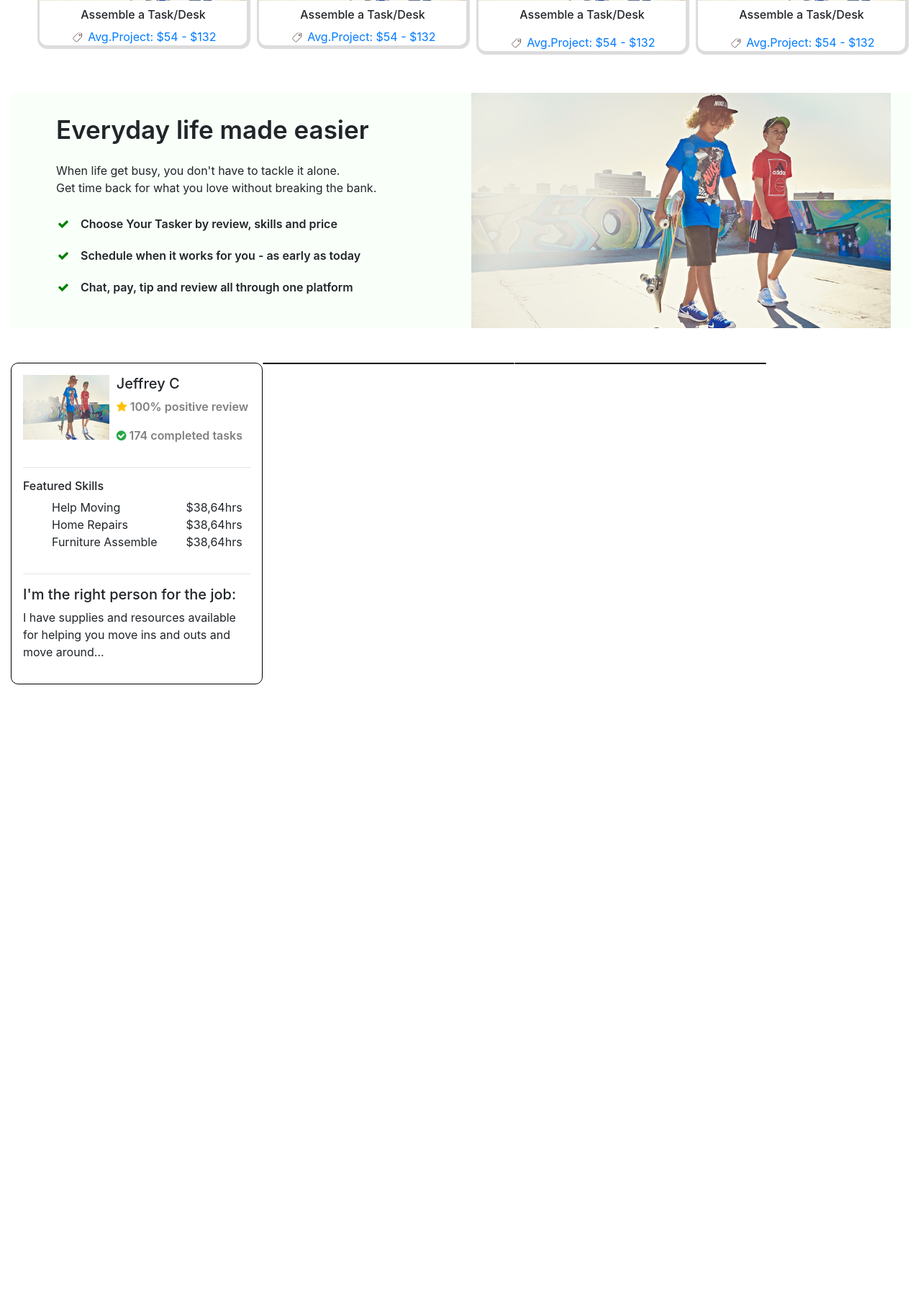
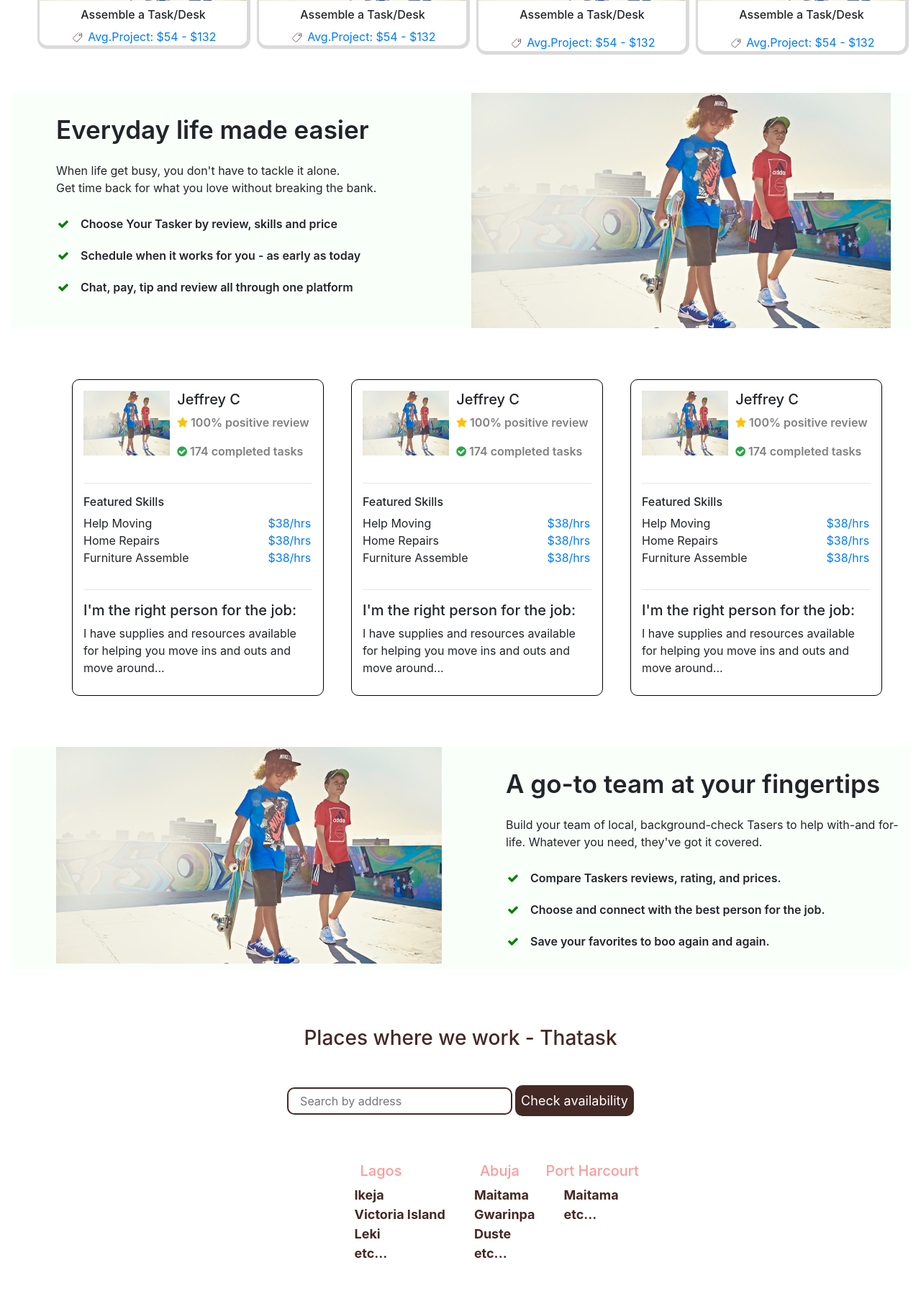
Before and after one commit to Emmagist/rabbit-projects, a PHP site: page / in a window 1280 px wide. Shown: the part 1259-3078 px from the top of the page at 72% size. Before the commit the page ends 2210 px from the top, so only its background shows below. Run offline with PHP 8.4, Linux system fonts and the light colour scheme.

Commit message:
hands on index

```diff
--- a/css/style.css
+++ b/css/style.css
@@ -2,7 +2,7 @@
 :root{
     --brown: #442925;
     --yellow: #fbbe28;
-    --lightRed: #ffe5e5;
+    --lightRed: #fd9b9b;
     --white: #ffffff;
 }
 /* color parlet */
@@ -13,9 +13,14 @@
     --white: #fff;
   } */
 /* navbar */
+.navbar{
+    /* position: fixed; */
+}
+
 .nav-div{
     margin-left: 40%;
 }
+
 .radius{
     border-radius: 10px;
     border: 1px solid #fff;
@@ -72,7 +77,6 @@
     border: 1px solid var(--brown);
     padding: 10px;
     width: 70%;
-    text-align: center;
     background-color: transparent;
     color: var(--white);
 }
@@ -134,7 +138,7 @@
         width: 18rem;
         margin: 10px;
         border-radius: 10px;
-        box-shadow: 1px 1px 1px 4px gainsboro;
+        box-shadow: 1px 1px 1px 4px rgb(219, 218, 218);
     }
 
     .main-row-div > div > .card-div > img{
@@ -153,6 +157,8 @@
         border: 1px solid black;
         border-radius: 10px;
         width: 350px;
+        padding: 15px  15px  10px  15px;
+        margin: 23px 23px 23px 15px;
     }
     .div-slider-img{
         display: flex;
@@ -182,8 +188,106 @@
         list-style: none;
     }
 
-    .featured > featured-div-ul-one > ul > li{
-        /* width: 500px; */
+    .featured > .featured-div-ul-one > ul > li{
         margin-left: -40px;
     }
+
+    .featured > .featured-div-ul-two > ul > li{
+        margin-left: 70px;
+    }
+    /* card slider end */
+
+    /*  */
+    .mid-wrapper-two{
+        background: rgba(244, 255, 244, 0.5);
+    }
+
+    .mid-wrapper-two .check-div{
+        /* margin-right: -5px; */
+    }
+
+    .mid-wrapper-two > div > h3{
+        font-weight: 600;
+        font-size: 35px;
+        margin-top: 30px;
+        /* margin-right: -10px; */
+    }
+
+    .mid-wrapper-two > div > p{
+        /* margin-right: -10px; */
+    }
+
+    .mid-wrapper-two > div > ul >li{
+        font-weight: 600;
+        list-style: none;
+        padding: 10px;
+        /* margin-right: -10px; */
+    }
+    /*  */
+    /* search */
+    .search{
+        margin-top: 80px;
+    }
+
+    .search > h3{
+        color: var(--brown);
+    }
+
+    .location > form > input{
+        border: 2px solid var(--brown);
+        width: 25%;
+        font-size: 16px;
+        padding: 5px;
+        border-radius: 10px;
+        box-shadow: none;
+    }
+
+    .location > form > button{
+        border-radius: 10px;
+        background: var(--brown);
+        color: var(--white);
+        border: none;
+        padding: 8px;
+        font-size: 18px;
+    }
+
+    .place-div{
+        display: flex;
+        flex-wrap: nowrap;
+        margin-left: 35%;
+        /* margin-top: 10px; */
+    }
+
+    .place-div div > h5{
+        color: var(--lightRed);
+        margin-left: 15px;
+    }
+
+    .place-div div > ul > li{
+        list-style: none;
+        font-size: 18px;
+        font-weight: bold;
+        color: var(--brown);
+    }
+    /* search end */
+    /* tasker-tstimony */
+    .tasker-tstimony > h3{
+        color: var(--brown);
+        font-weight: 700;
+        font: 40px;
+    }
+
+    .tasker-tstimony > p{
+        color: var(--brown);
+    }
+
+    .tasker-testimony-div{
+        display: flex;
+        flex-wrap: nowrap;
+    }
+
+    .tasker-testimony-div > div > img{
+        border-radius: 50px;
+    }
+    /* tasker-tstimony */
 /* main end */
--- a/index.html
+++ b/index.html
@@ -43,7 +43,7 @@
                     </div>
                     <div class="header-div-form">
                         <form class="header-form">
-                            <input class="" type="search" placeholder="I need help with ..." aria-label="Search">
+                            <input class="pl-3" type="search" placeholder="I need help with ..." aria-label="Search">
                             <button class="" type="submit">Get help today</button>
                         </form>
                         <ul>
@@ -135,7 +135,7 @@
                 </div>
                 <div class="col-md-12 mt-5">
                     <div class="row mid-wrapper">
-                        <div class="col-6">
+                        <div class="col-md-6">
                             <h3 class="mb-4 ml-5">Everyday life made easier</h3>
                             <p class="mb-3 ml-5">When life get busy, you don't have to tackle it alone. <br> Get time back for what you love without breaking the bank.</p>
                             <ul class="ul-check">
@@ -144,12 +144,12 @@
                                 <li ><i class="fa fa-check mr-3 fa-4"></i>Chat, pay, tip and review all through one platform</li>
                             </ul>
                         </div>
-                        <div class="col-6"><img src="img/main-slider-2-2.jpg" alt="" width="98%"></div>
+                        <div class="col-md-6"><img src="img/main-slider-2-2.jpg" alt="" width="98%"></div>
                     </div>
                 </div>
-                <div class="slider-card-wrapper mt-5">
+                <div class="slider-card-wrapper mt-5 container">
                     <div>
-                        <div class="slider-card p-3">
+                        <div class="slider-card">
                             <div class="div-slider-img">
                                 <div class="sm-div-slider-img">
                                     <img src="img/main-slider-2-2.jpg" alt="" width="80%" height="80%">
@@ -171,9 +171,9 @@
                                 </div>
                                 <div class="featured-div-ul-two">
                                     <ul>
-                                        <li>$38,64hrs</li>
-                                        <li>$38,64hrs</li>
-                                        <li>$38,64hrs</li>
+                                        <li><a href="#">$38/hrs</a></li>
+                                        <li><a href="#">$38/hrs</a></li>
+                                        <li><a href="#">$38/hrs</a></li>
                                     </ul>
                                 </div>
                             </div><hr>
@@ -184,10 +184,145 @@
                         </div>
                     </div>
                     <div>
-                        <div class="slider-card"></div>
+                        <div class="slider-card">
+                            <div class="div-slider-img">
+                                <div class="sm-div-slider-img">
+                                    <img src="img/main-slider-2-2.jpg" alt="" width="80%" height="80%">
+                                </div>
+                                <div class="lg-div-slider-img">
+                                    <h5>Jeffrey C</h5>
+                                    <p style="color: gray; font-weight: 600;"><i class="fa fa-star text-warning"></i> 100% positive review</p>
+                                    <p style="color: gray; font-weight: 600;"><i class="fa fa-check-circle text-success"></i> 174 completed tasks</p>
+                                </div>
+                            </div><hr>
+                            <h6>Featured Skills</h6>
+                            <div class="featured">
+                                <div class="featured-div-ul-one">
+                                    <ul>
+                                        <li>Help Moving</li>
+                                        <li>Home Repairs</li>
+                                        <li>Furniture Assemble</li>
+                                    </ul>
+                                </div>
+                                <div class="featured-div-ul-two">
+                                    <ul>
+                                        <li><a href="#">$38/hrs</a></li>
+                                        <li><a href="#">$38/hrs</a></li>
+                                        <li><a href="#">$38/hrs</a></li>
+                                    </ul>
+                                </div>
+                            </div><hr>
+                            <div class="slider-text">
+                                <h5>I'm the right person for the job:</h5>
+                                <p>I have supplies and resources available for helping you move ins and outs and move around...</p>
+                            </div>
+                        </div>
                     </div>
                     <div>
-                        <div class="slider-card"></div>
+                        <div class="slider-card">
+                            <div class="div-slider-img">
+                                <div class="sm-div-slider-img">
+                                    <img src="img/main-slider-2-2.jpg" alt="" width="80%" height="80%">
+                                </div>
+                                <div class="lg-div-slider-img">
+                                    <h5>Jeffrey C</h5>
+                                    <p style="color: gray; font-weight: 600;"><i class="fa fa-star text-warning"></i> 100% positive review</p>
+                                    <p style="color: gray; font-weight: 600;"><i class="fa fa-check-circle text-success"></i> 174 completed tasks</p>
+                                </div>
+                            </div><hr>
+                            <h6>Featured Skills</h6>
+                            <div class="featured">
+                                <div class="featured-div-ul-one">
+                                    <ul>
+                                        <li>Help Moving</li>
+                                        <li>Home Repairs</li>
+                                        <li>Furniture Assemble</li>
+                                    </ul>
+                                </div>
+                                <div class="featured-div-ul-two">
+                                    <ul>
+                                        <li><a href="#">$38/hrs</a></li>
+                                        <li><a href="#">$38/hrs</a></li>
+                                        <li><a href="#">$38/hrs</a></li>
+                                    </ul>
+                                </div>
+                            </div><hr>
+                            <div class="slider-text">
+                                <h5>I'm the right person for the job:</h5>
+                                <p>I have supplies and resources available for helping you move ins and outs and move around...</p>
+                            </div>
+                        </div>
+                    </div>
+                </div>
+                <div class="col-md-12 mt-5">
+                    <div class="row mid-wrapper-two">
+                        <div class="col-md-6"><img src="img/main-slider-2-2.jpg" alt="" width="90%" class="ml-5"></div>
+                        <div class="col-md-6 check-div">
+                            <h3 class="mb-4 ml-5">A go-to team at your fingertips</h3>
+                            <p class="mb-3 ml-5">Build your team of local, background-check Tasers to help with-and for-life. Whatever you need, they've got it covered.</p>
+                            <ul class="ul-check">
+                                <li ><i class="fa fa-check mr-3 fa-4"></i>Compare Taskers reviews, rating, and prices.</li>
+                                <li><i class="fa fa-check mr-3 fa-4"></i>Choose and connect with the best person for the job.</li>
+                                <li ><i class="fa fa-check mr-3 fa-4"></i>Save your favorites to boo again and again.</li>
+                            </ul>
+                        </div>
+                    </div>
+                </div>
+                <div class="search text-center">
+                    <h3 class="mb-5">Places where we work - Thatask</h3>
+                    <div class="location">
+                        <form action="" class="form-group">
+                            <input type="search" class="pl-3" placeholder="Search by address">
+                            <button type="submit" class="btn-search">Check availability</button>
+                        </form>
+                    </div>
+                </div>
+                <div class="place-div ">
+                    <div class="mt-5">
+                        <h5 class="ml-5">Lagos</h5>
+                        <ul>
+                            <li>Ikeja</li>
+                            <li>Victoria Island</li>
+                            <li>Leki</li>
+                            <li>etc...</li>
+                        </ul>
+                    </div>
+                    <div class="mt-5">
+                        <h5 class="ml-5">Abuja</h5>
+                        <ul>
+                            <li>Maitama</li>
+                            <li>Gwarinpa</li>
+                            <li>Duste</li>
+                            <li>etc...</li>
+                        </ul>
+                    </div>
+                    <div class="mt-5">
+                        <h5 >Port Harcourt</h5>
+                        <ul>
+                            <li>Maitama</li>
+                            <li>etc...</li>
+                        </ul>
+                    </div>
+                </div>
+                <div class="col-md-12 mt-5 tasker-tstimony">
+                    <h3>Don't just take our word for it</h3>
+                    <p>See the way taskers are saving the day of people like you.</p>
+                    <div class="row">
+                        <div class="col-md-6 tasker-testimony-div">
+                            <div class=""><img src="img/main-slider-3-2.jpg" alt="" width="7%" height="20%"></div>
+                            <div class="">
+                                <p>Lisa J.</p>
+                                <p>Laura is amazing, she is by far, th BEST we've found on TaskRabbit for cleaning job. She is extremely detailed and efficient. I defini...</p>
+                                <p class="time">January 14th 2021, Atlanta</p>
+                                <p class="job">Cleaning</p></div>
+                        </div>
+                        <div class="col-md-6">
+                            <div class=""><img src="img/main-slider-3-2.jpg" alt="" width="7%" height="20%"></div>
+                            <div class="">
+                                <p>Lisa J.</p> <p>Laura is amazing, she is by far, th BEST we've found on TaskRabbit for cleaning job. She is extremely detailed and efficient. I defini...</p>
+                                <p class="time">January 14th 2021, Atlanta</p>
+                                <p class="job">Cleaning</p></div>
+                        </div>
                     </div>
                 </div>
             </main>
```
